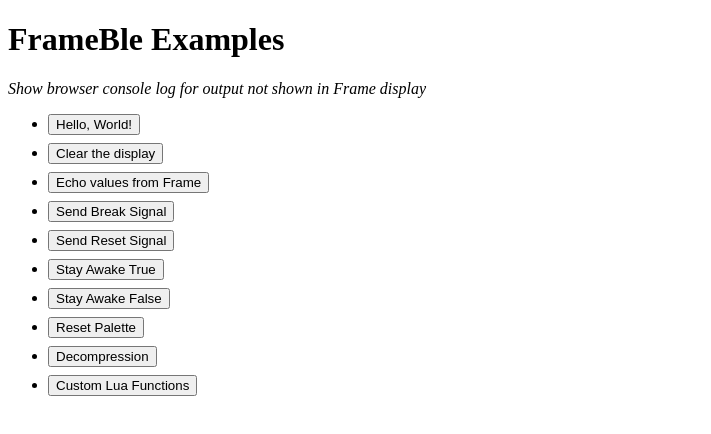
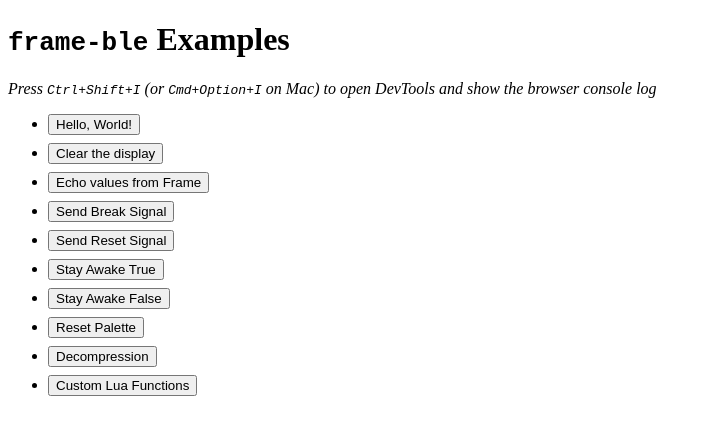
Before and after one commit to CitizenOneX/frame-ble-webbluetooth, a website built with Vite: page example/index.html in a window 1280 px wide. Shown: the whole page, without its empty margins (0-711 px from the left). Built offline with nearby package versions, Linux system fonts and the light colour scheme.

Commit message:
renamed FrameBle to frame-ble

```diff
--- a/example/index.html
+++ b/example/index.html
@@ -1,7 +1,7 @@
 <!DOCTYPE html>
 <html>
   <head>
-    <title>FrameBle Examples</title>
+    <title>frame-ble Examples</title>
 
     <script type="module">
         async function runExample(exampleName) {
@@ -23,8 +23,8 @@
   </head>
 
   <body>
-    <h1>FrameBle Examples</h1>
-    <em>Show browser console log for output not shown in Frame display</em>
+    <h1><code>frame-ble</code> Examples</h1>
+    <em>Press <code>Ctrl+Shift+I</code> (or <code>Cmd+Option+I</code> on Mac) to open DevTools and show the browser console log</em>
     <ul>
       <li style="margin-bottom:8px;">
         <button onclick="runExample('hello_world')">Hello, World!</button>
--- a/src/index.ts
+++ b/src/index.ts
@@ -1 +1 @@
-export { FrameBle } from './FrameBle';
+export { FrameBle } from './frame-ble';
```
Also changed, not shown: src/frame-ble.ts (renamed from src/FrameBle.ts).
